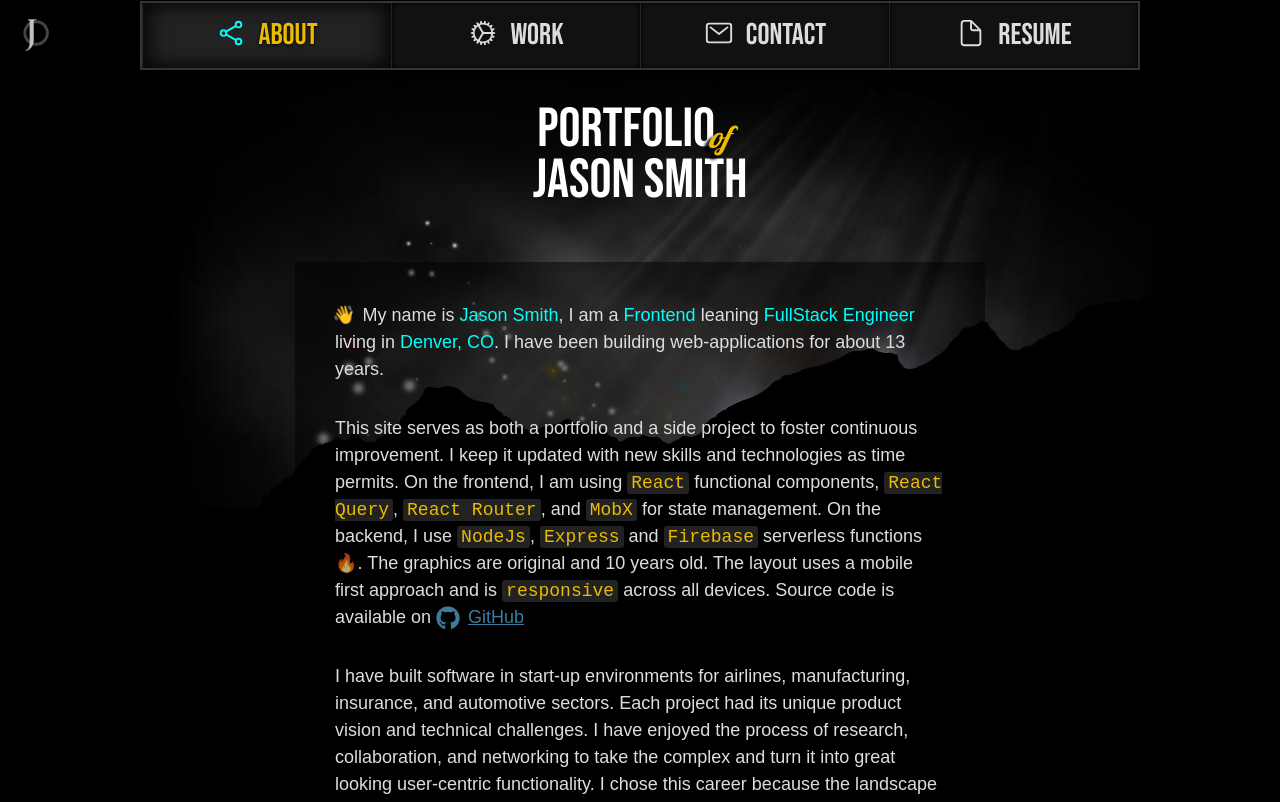
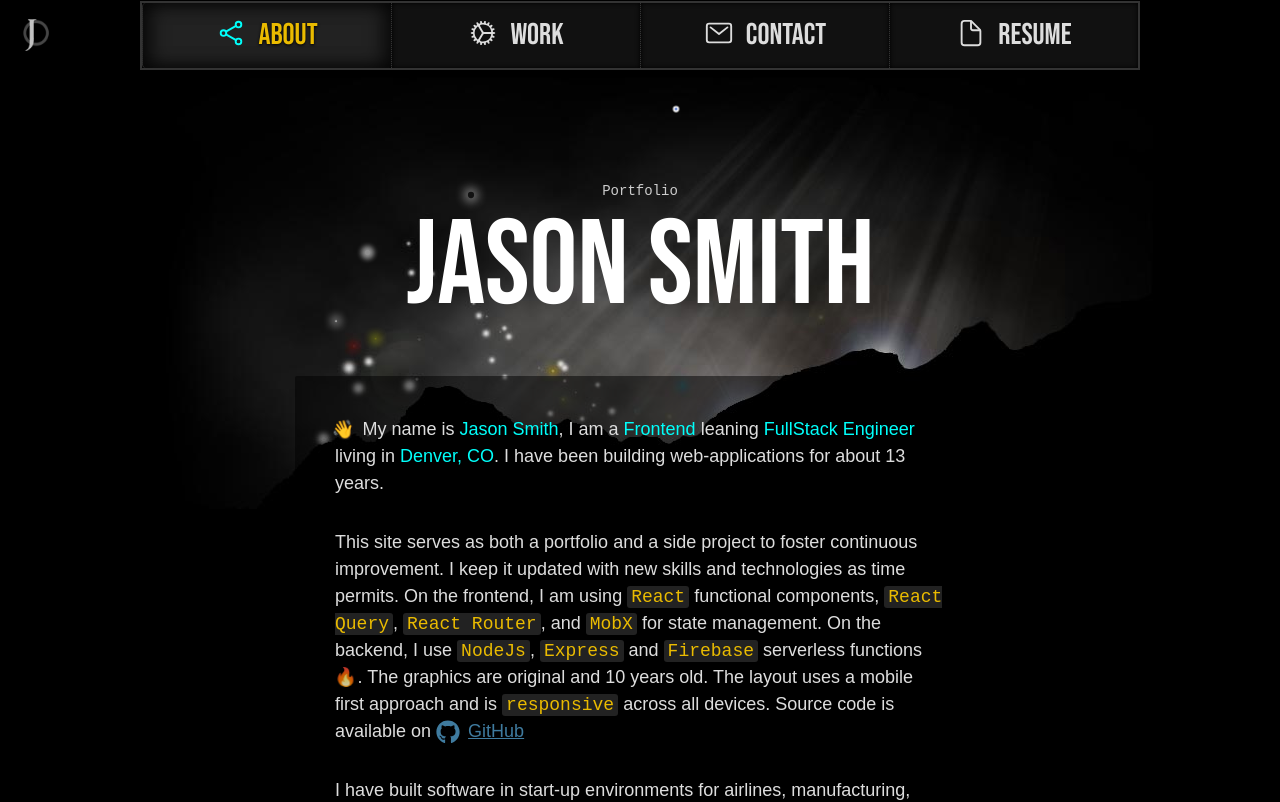
Before and after one commit to jasoncsmith/React-Portfolio, a React (Vite) app in the folder client/: page /about in a window 1280 px wide. Shown: the top 802 px of the page. Built offline with nearby package versions, Linux system fonts and the light colour scheme.

Commit message:
star fun

```diff
--- a/client/src/components/Layout/Page/index.module.scss
+++ b/client/src/components/Layout/Page/index.module.scss
@@ -1,5 +1,9 @@
 @use "/src/styles/mixins";
 @use "/src/styles/colors";
+
+.page {
+    position: relative;
+}
 
 .page__header {
     z-index: 30;
--- /dev/null
+++ b/client/src/components/Starfield/components/Star/index.module.scss
@@ -0,0 +1,143 @@
+.star {
+    width: 2px;
+    height: 2px;
+    background-color: #fff;
+    border-radius: 50%;
+    box-shadow: 0 0px 10px 3px #fff;
+    position: absolute;
+    top: 240px;
+    left: 40px;
+    animation: flicker 1.5s infinite;
+    // clip-path: circle(50% at 50% 50%);
+}
+
+.star:nth-child(2) {
+    background-color: yellow;
+    box-shadow: 0 0px 10px 3px yellow;
+    left: 80px;
+    top: 92%;
+    width: 1px;
+    height: 1px;
+    animation-duration: 1s;
+}
+.star:nth-child(5) {
+    width: 5px;
+    height: 5px;
+    box-shadow: 0 0 5px 4px #cecece;
+    border: 2px solid #cecece;
+    background: #cecece;
+    left: 70px;
+    top: 170px;
+}
+.star:nth-child(3) {
+    background-color: red;
+    left: 90%;
+    top: 80%;
+    animation-duration: 2s;
+}
+.star:nth-child(3) {
+    width: 6px;
+    height: 6px;
+    background-color: unset;
+    animation-duration: 3s;
+    left: 25%;
+    top: 40%;
+}
+.star:nth-child(4) {
+    background-color: blue;
+    animation-duration: 5s;
+    left: 55%;
+    top: 10%;
+    box-shadow:
+        inset 0 -3em 3em rgb(0 200 0 / 30%),
+        0 0 0 2px white,
+        0.3em 0.3em 1em rgb(200 0 0 / 60%);
+}
+
+.--up {
+    animation: up 4s infinite;
+}
+
+@keyframes flicker {
+    0% {
+        opacity: 0.8;
+        transform: scale(1);
+        box-shadow-radius: 40px;
+    }
+    10% {
+        opacity: 0.9;
+        transform: scale(1.1);
+    }
+    20% {
+        opacity: 1;
+        transform: scale(1);
+    }
+    30% {
+        opacity: 0.7;
+        transform: scale(1.05);
+        box-shadow-radius: 20px;
+    }
+    40% {
+        opacity: 0.6;
+        transform: scale(0.95);
+    }
+    50% {
+        opacity: 1;
+        transform: scale(1);
+    }
+    60% {
+        opacity: 0.8;
+        transform: scale(1.1);
+    }
+    70% {
+        opacity: 0.9;
+        transform: scale(0.9);
+    }
+    80% {
+        opacity: 0.7;
+        transform: scale(1);
+    }
+    90% {
+        opacity: 0.6;
+        transform: scale(1.05);
+    }
+    100% {
+        opacity: 0.8;
+        transform: scale(1);
+    }
+}
+
+@keyframes up {
+    0% {
+        // transform: translateY(100%);
+        top: 100%;
+    }
+    100% {
+        // transform: translateY(0);
+        top: 0;
+    }
+}
+@keyframes down {
+    0% {
+        transform: translateY(0%);
+    }
+    100% {
+        transform: translateY(100%);
+    }
+}
+@keyframes left {
+    0% {
+        transform: translateX(100%);
+    }
+    100% {
+        transform: translateX(0);
+    }
+}
+@keyframes right {
+    0% {
+        transform: translateX(100%);
+    }
+    100% {
+        transform: translateX(0);
+    }
+}
--- /dev/null
+++ b/client/src/components/Starfield/components/Star/index.tsx
@@ -0,0 +1,5 @@
+import styles from './index.module.scss'
+
+const Star = () => <span className={`${styles.star} }`}></span>
+
+export default Star
--- /dev/null
+++ b/client/src/components/Starfield/index.module.scss
@@ -0,0 +1,10 @@
+.starField {
+    position: fixed;
+    width: 100%;
+    padding: 16px;
+    max-width: 690px;
+    height: 280px;
+    top: 80px;
+    left: 50%;
+    transform: translateX(-50%);
+}
--- /dev/null
+++ b/client/src/components/Starfield/index.tsx
@@ -0,0 +1,13 @@
+import styles from './index.module.scss'
+
+import Star from './components/Star'
+
+const StarField = () => (
+  <div className={styles.starField}>
+    {[...Array(5).keys()].map(_ => (
+      <Star />
+    ))}
+  </div>
+)
+
+export default StarField
--- a/client/src/pages/About/index.module.scss
+++ b/client/src/pages/About/index.module.scss
@@ -23,8 +23,14 @@
     height: auto;
     color: #fff;
     line-height: 0.9;
-    font-size: 55px;
+    font-size: 120px;
     font-family: "BebasNeueRegular", Arial, sans-serif;
+
+    // background: url(../../assets/bg/bg-la.jpg) 0 0 / cover no-repeat;
+    // color: #de466c;
+    // background-clip: text;
+    // -webkit-background-clip: text;
+    // -webkit-text-fill-color: transparent;
 
     &__of {
         position: relative;
@@ -36,5 +42,13 @@
         color: #eabb00;
         font-family: "Lobster13Regular", Arial, Helvetica;
         text-shadow: -5px 4px 3px #000;
+
+        display: none;
+    }
+
+    &__caption {
+        font-size: 14px;
+        color: #ccc;
+        font-family: monospace;
     }
 }
--- a/client/src/pages/About/index.tsx
+++ b/client/src/pages/About/index.tsx
@@ -1,5 +1,6 @@
 import Page from '../../components/Layout/Page'
 import AboutMe from '../../components/About'
+import StarField from '../../components/Starfield'
 
 import styles from './index.module.scss'
 
@@ -9,14 +10,16 @@ function About() {
       <Page.Header
         title={
           <span className={styles.title}>
-            <strong className="caption">Portfolio</strong>
+            <strong className={styles.title__caption}>Portfolio</strong>
             <span className={styles.title__of}> of </span>
             <br />
-            <strong className="name">Jason Smith</strong>
+            <strong className={styles.tite__name}>Jason Smith</strong>
           </span>
         }
       />
+
       <Page.Content>
+        <StarField />
         <AboutMe />
       </Page.Content>
     </Page>
```
Also changed, not shown: client/src/assets/bg/bg-slider-responsive-2.jpg (deleted).
